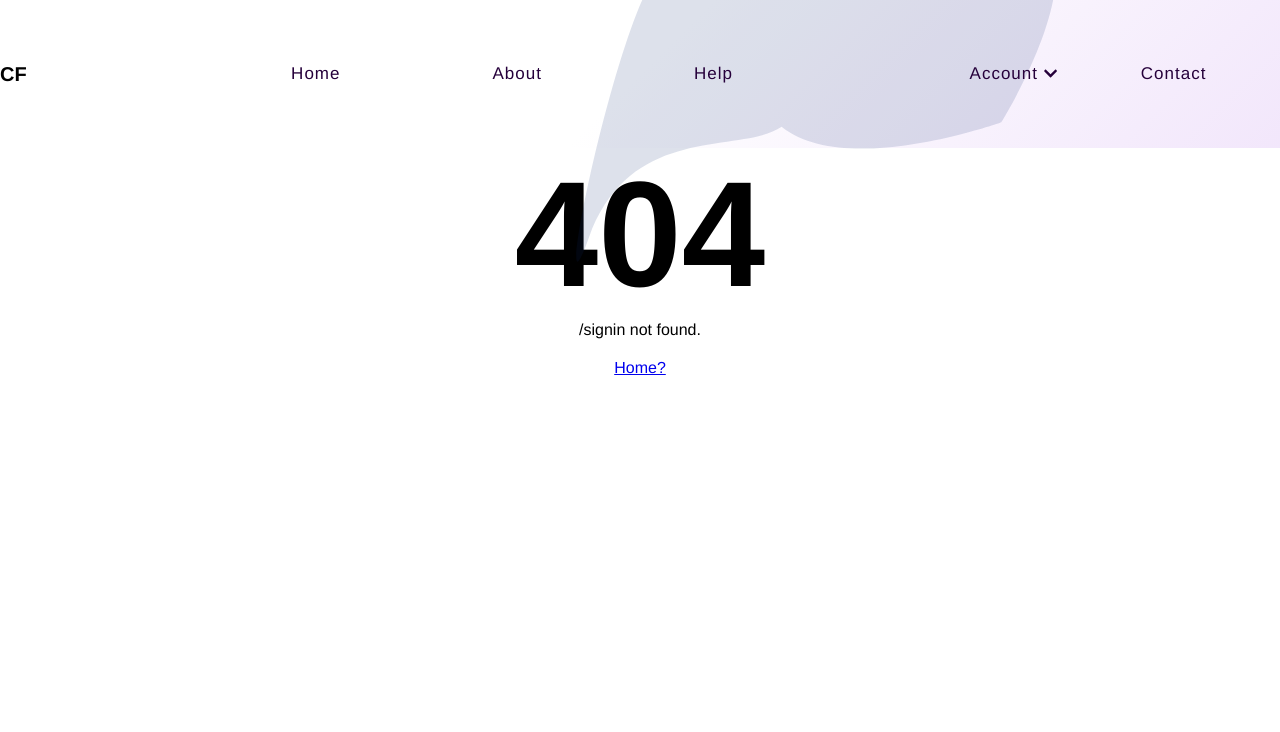
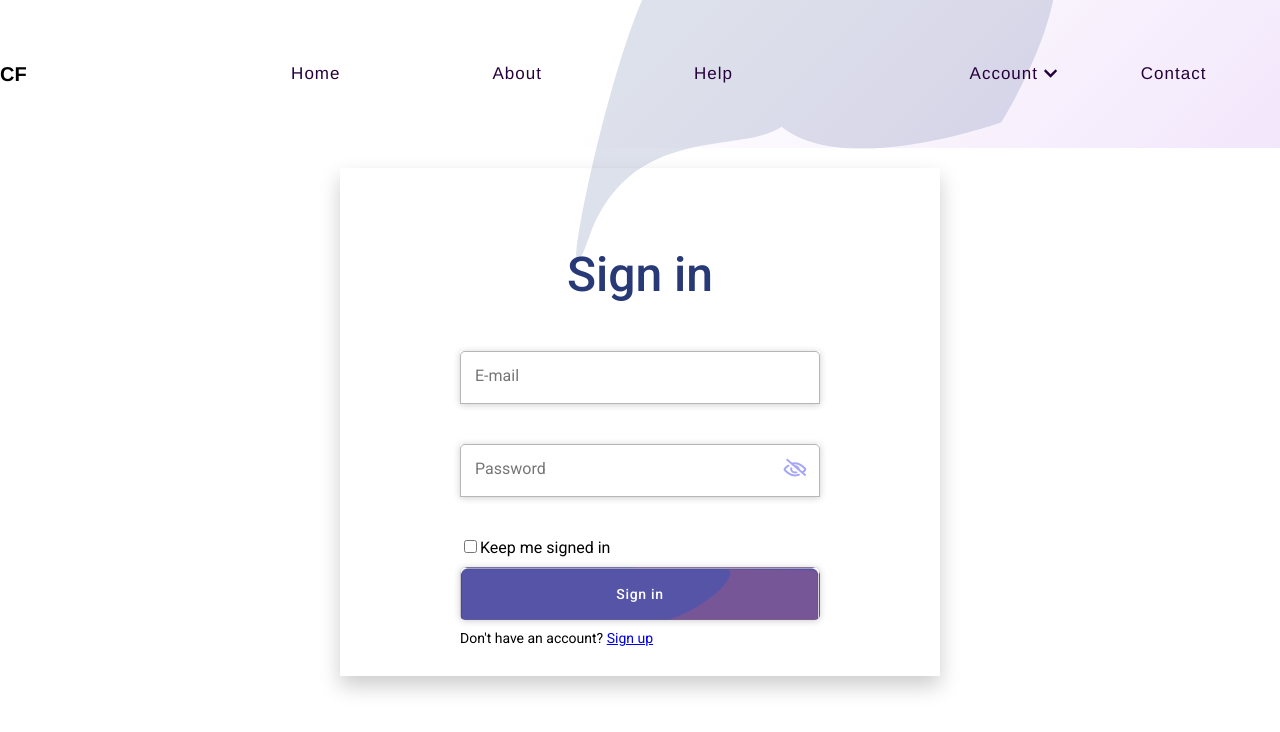
Before and after one commit to Alexiuszz/Courier_Finder, a React (Create React App) app in the folder App/: page /signin in a window 1280 px wide. Before the commit this address had no page. Shown: the top 732 px of the page. Built offline with nearby package versions, Linux system fonts and the light colour scheme.

Commit message:
removed /auth route

```diff
--- a/App/src/App.js
+++ b/App/src/App.js
@@ -26,10 +26,10 @@ function App() {
       <Routes>
         <Route path="*" element={<NotFound />} />
         <Route path="/" element={<Home />} />
-        <Route path="/auth" element={<AuthLayout />}>
+        {/* <Route path="/auth" element={<AuthLayout />}> */}
           <Route path="signup" element={<Courier />} />
           <Route path="signin" element={<Login />} />
-        </Route>
+        {/* </Route> */}
 
         <Route
           path="/profile"
--- a/App/src/Components/Nav/MainNavbar.js
+++ b/App/src/Components/Nav/MainNavbar.js
@@ -37,10 +37,10 @@ const MainNavbar = ({ acctDropDown, acctMenuDrop }) => {
               {!loggedIn ? (
                 <>
                   <li>
-                    <Link to={"/auth/signup"}>Register</Link>
+                    <Link to={"/signup"}>Register</Link>
                   </li>
                   <li>
-                    <Link to={"/auth/signin"}>Sign in</Link>
+                    <Link to={"/signin"}>Sign in</Link>
                   </li>
                 </>
               ) : (
--- a/App/src/Components/form_components/LoginForm.js
+++ b/App/src/Components/form_components/LoginForm.js
@@ -18,7 +18,7 @@ function LoginForm(props) {
             </div>
             <IconButton handleSubmit={props.handleSubmit} className='authButton' text='Sign in' />
             <div className="loginLink">
-                <p>Don't have an account? <Link to='/auth/signup'> Sign up</Link></p>
+                <p>Don't have an account? <Link to='/signup'> Sign up</Link></p>
             </div>
         </div>
     )
--- a/App/src/Components/form_components/SignupForm.js
+++ b/App/src/Components/form_components/SignupForm.js
@@ -154,7 +154,7 @@ function SignupForm(props) {
                 text='Sign up'
             />
             <div className="loginLink">
-                <p>Already have an account? <Link to='/auth/signin'> Sign in</Link></p>
+                <p>Already have an account? <Link to='/signin'> Sign in</Link></p>
             </div>
         </form >
     )
--- a/App/src/auth_setup/PrivateRoute.js
+++ b/App/src/auth_setup/PrivateRoute.js
@@ -9,7 +9,7 @@ export default function PrivateRoute({ children, ...rest }) {
   let location = useLocation();
 
   if (!loggedIn) {
-    return <Navigate to="/auth/signin" state={{ from: location }} />;
+    return <Navigate to="/signin" state={{ from: location }} />;
   }
 
   return children
--- a/App/src/pages/Auth-pages/AuthLayout.js
+++ b/App/src/pages/Auth-pages/AuthLayout.js
@@ -1,7 +1,7 @@
-import React from 'react'
+import React from 'react';
 import {Outlet} from 'react-router-dom';
 
-import '../../styles/Auth.css'
+import '../../styles/Auth.css';
 
 function AuthLayout() {
     return (
```
